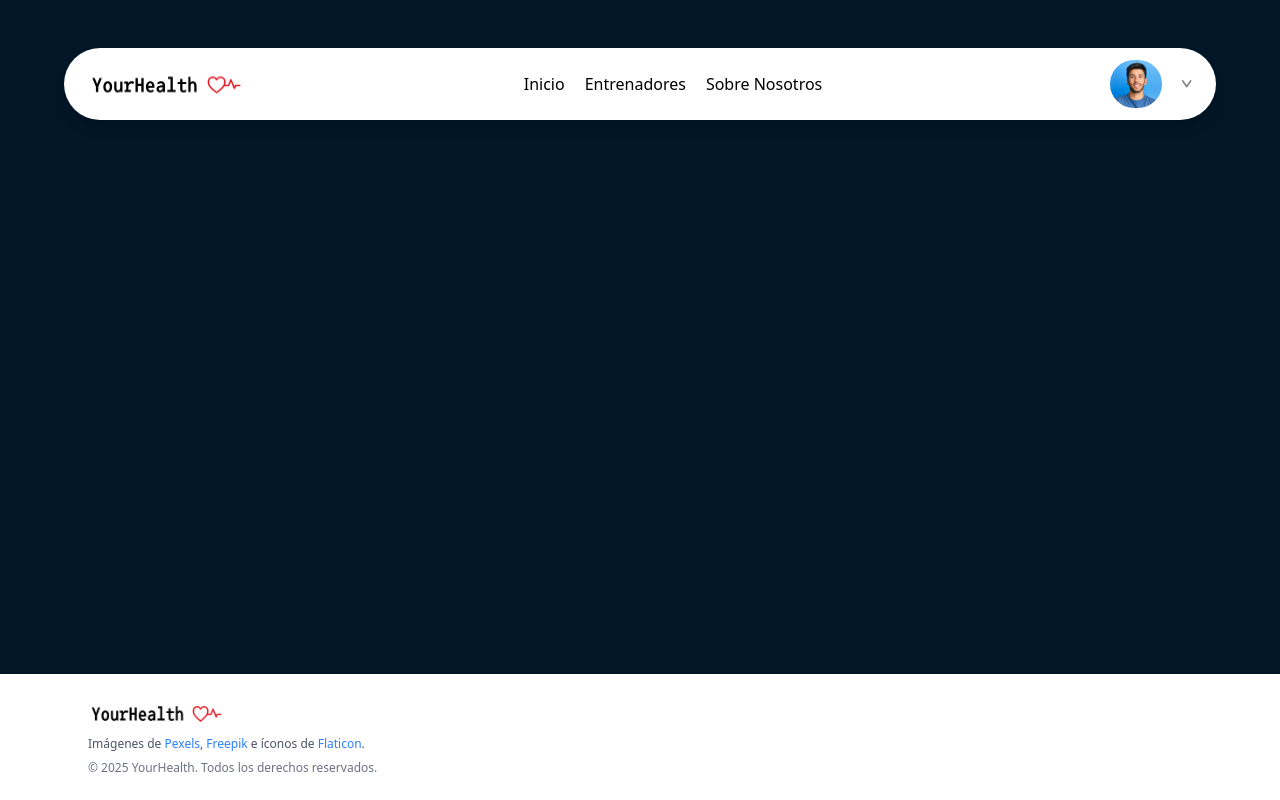
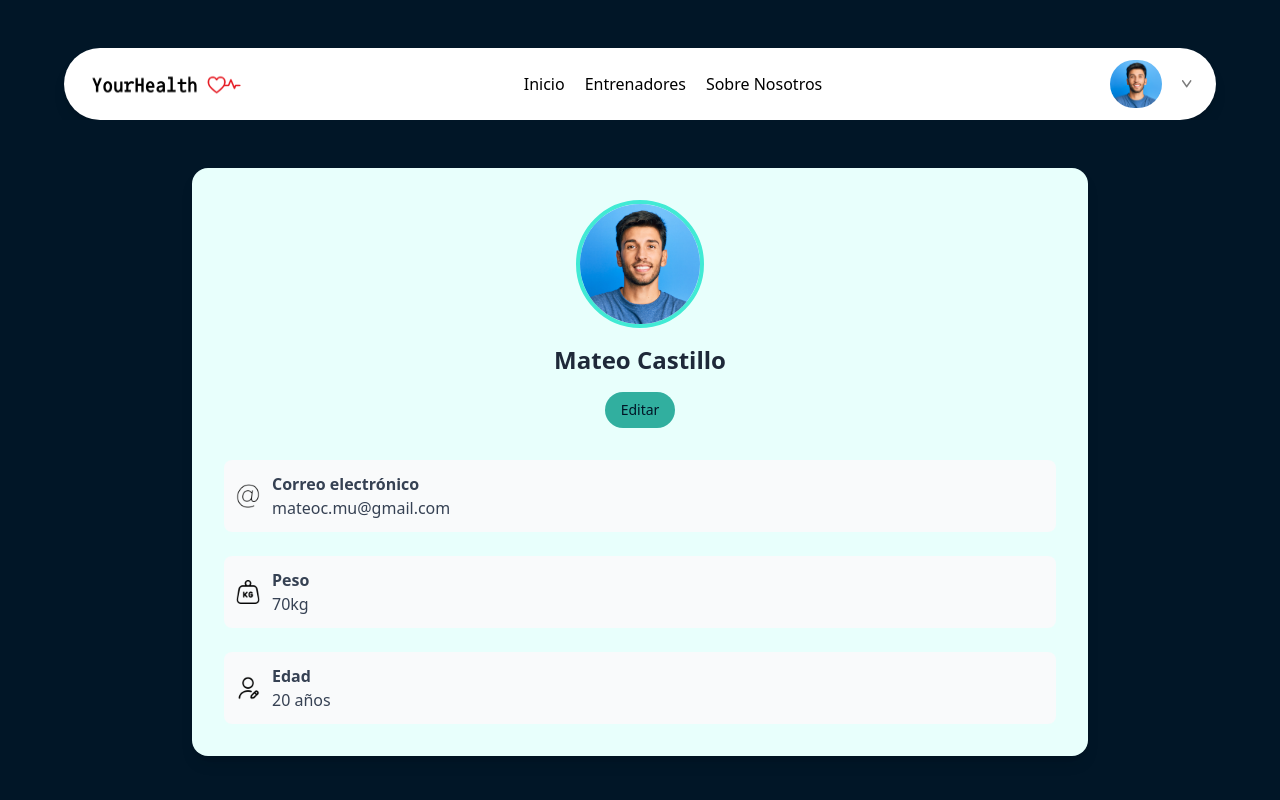
Before and after one commit to DevAilyn/YourHealth, a React (Vite) app in the folder frontend/: page /mi-perfil in a window 1280 px wide. Shown: the top 800 px of the page. Built offline with nearby package versions, Linux system fonts and the light colour scheme.

Commit message:
Mi perfil frontend comenzado

```diff
--- a/frontend/src/assets/assets.js
+++ b/frontend/src/assets/assets.js
@@ -32,6 +32,7 @@ import flecha from '../assets/images/group_icons/flecha_icon.svg'
 import elipse from '../assets/images/group_images/elipse_fondo.png'
 import verifiedIcon from '../assets/images/group_icons/verified_icon.svg'
 import infoIcon from '../assets/images/group_icons/info_icon.svg'
+
 
 // === Especialidades ===
 import strength from './images/group_icons/strength_icon.png'
@@ -69,6 +70,7 @@ export const assets = {
   womanHome,
   peopleHome,
   perfil,
+
 
   // Videos
   inicioSesionVideo,
--- a/frontend/src/components/Menu.jsx
+++ b/frontend/src/components/Menu.jsx
@@ -49,7 +49,7 @@ const Menu = () => {
                 <img className='w-2.5' src={assets.desglose} alt="abrir" />
                 <div className='absolute top-0 right-0 w-26 pt-18 text-base font-medium text-black z-20 hidden group-hover:block'>
                     <div className='bg-white rounded-2xl w-35 h-30 flex flex-col justify-center pl-3 gap-1'>
-                        <p onClick={()=>navigate('/MiPerfil')} className='hover:text-cta cursor-pointer'>Mi perfil</p>
+                        <p onClick={()=>navigate('/mi-perfil')} className='hover:text-cta cursor-pointer'>Mi perfil</p>
                         <p onClick={()=>navigate('/MisReservas')} className='hover:text-cta cursor-pointer'>Mis reservas</p>
                         <p onClick={()=>setToken(false)} className='hover:text-cta cursor-pointer'>Cerrar Sesión</p>
                     </div>
--- a/frontend/src/pages/MiPerfil.jsx
+++ b/frontend/src/pages/MiPerfil.jsx
@@ -1,9 +1,106 @@
-import React from 'react'
+import React, { useState } from 'react'
+import { assets } from '../assets/assets'
 
 const MiPerfil = () => {
+  const [userData, setUserData] = useState({
+    name: "Mateo Castillo",
+    image: assets.perfil,
+    email: 'mateoc.mu@gmail.com',
+    weight: '70kg',
+    age: '20'
+  })
+
+  const [isEdit, setIsEdit] = useState(false)
+
   return (
-    <div>
+    <div className="min-h-screen bg-dark-bg text-white py-12 px-4">
+      <div className="max-w-4xl mx-auto bg-light-bg rounded-2xl p-8 shadow-lg">
 
+        {/* Foto y nombre */}
+        <div className="flex flex-col items-center mb-8">
+          <img
+            src={userData.image}
+            alt="Perfil"
+            className="w-32 h-32 rounded-full object-cover mb-4 border-4 border-primary"
+          />
+          {isEdit ? (
+            <input
+              type="text"
+              value={userData.name}
+              onChange={(e) => setUserData({ ...userData, name: e.target.value })}
+              className="text-2xl font-bold text-gray-800 text-center p-2 border-b-2 border-gray-300 focus:outline-none w-full max-w-xs"
+            />
+          ) : (
+            <p className="text-2xl font-bold text-gray-800">{userData.name}</p>
+          )}
+          <button
+            onClick={() => setIsEdit(!isEdit)}
+            className="mt-4 px-4 py-2 bg-accent text-dark-bg rounded-full text-sm font-medium hover:bg-green-500 transition"
+          >
+            {isEdit ? 'Guardar' : 'Editar'}
+          </button>
+        </div>
+
+        {/* Datos con íconos */}
+        <div className="space-y-6 text-gray-700">
+
+          {/* Correo electrónico */}
+          <div className="flex items-center gap-3 p-3 bg-gray-50 rounded-lg">
+            <img src={assets.correoIcon} alt="Correo" className="w-6 h-6 text-gray-600" />
+            <div>
+              <p className="font-semibold">Correo electrónico</p>
+              {isEdit ? (
+                <input
+                  type="email"
+                  value={userData.email}
+                  onChange={(e) => setUserData({ ...userData, email: e.target.value })}
+                  className="border border-gray-300 rounded px-2 py-1 w-full max-w-xs"
+                />
+              ) : (
+                <p>{userData.email}</p>
+              )}
+            </div>
+          </div>
+
+          {/* Peso */}
+          <div className="flex items-center gap-3 p-3 bg-gray-50 rounded-lg">
+            <img src={assets.pesoIcon} alt="Peso" className="w-6 h-6 text-gray-600" />
+            <div>
+              <p className="font-semibold">Peso</p>
+              {isEdit ? (
+                <input
+                  type="text"
+                  value={userData.weight}
+                  onChange={(e) => setUserData({ ...userData, weight: e.target.value })}
+                  className="border border-gray-300 rounded px-2 py-1 w-full max-w-xs"
+                />
+              ) : (
+                <p>{userData.weight}</p>
+              )}
+            </div>
+          </div>
+
+          {/* Edad */}
+          <div className="flex items-center gap-3 p-3 bg-gray-50 rounded-lg">
+            <img src={assets.edadIcon} alt="Edad" className="w-6 h-6 text-gray-600" />
+            <div>
+              <p className="font-semibold">Edad</p>
+              {isEdit ? (
+                <input
+                  type="number"
+                  value={userData.age}
+                  onChange={(e) => setUserData({ ...userData, age: e.target.value })}
+                  className="border border-gray-300 rounded px-2 py-1 w-full max-w-xs"
+                />
+              ) : (
+                <p>{userData.age} años</p>
+              )}
+            </div>
+          </div>
+
+        </div>
+
+      </div>
     </div>
   )
 }
```
